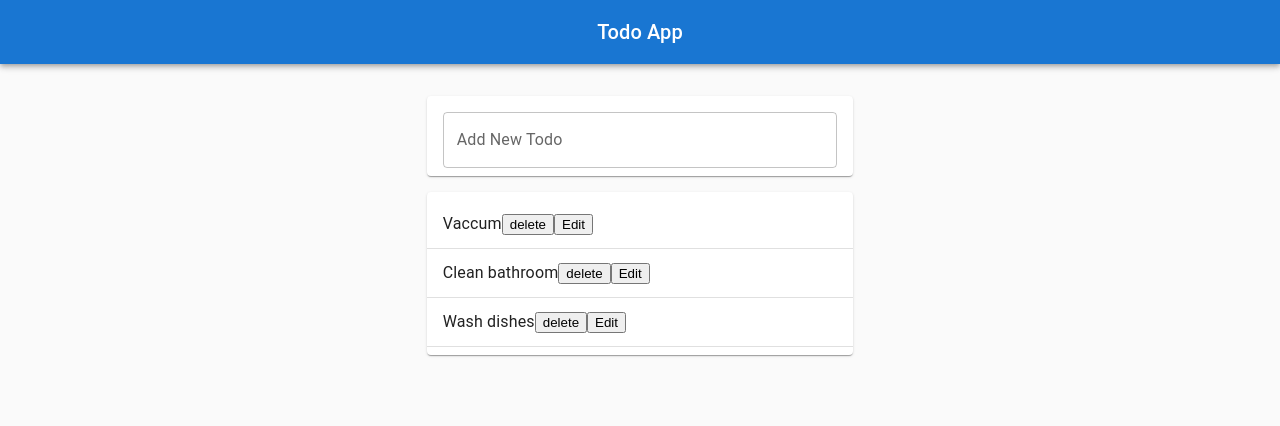
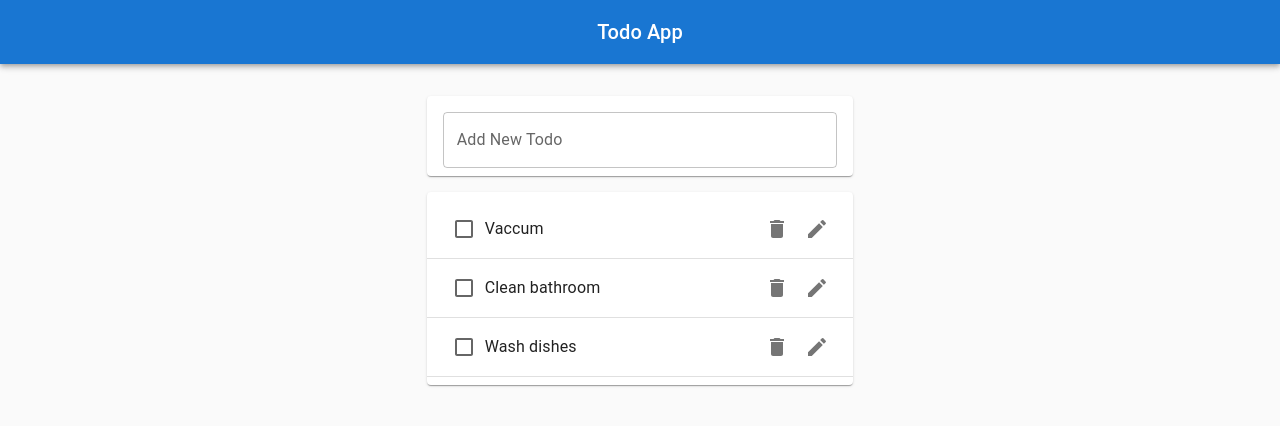
Before and after one commit to camille-celine/Todo-project, a React (Create React App) app: page / in a window 1280 px wide. Shown: the top 426 px of the page. Built offline with nearby package versions, Linux system fonts and the light colour scheme.

Commit message:
delete functionnality and add icon buttons

```diff
--- a/package.json
+++ b/package.json
@@ -5,6 +5,7 @@
   "dependencies": {
     "@emotion/react": "^11.7.1",
     "@emotion/styled": "^11.6.0",
+    "@mui/icons-material": "^5.4.1",
     "@mui/material": "^5.4.1",
     "@testing-library/jest-dom": "^5.16.2",
     "@testing-library/react": "^12.1.2",
@@ -12,6 +13,7 @@
     "react": "^17.0.2",
     "react-dom": "^17.0.2",
     "react-scripts": "5.0.0",
+    "uuid": "^8.3.2",
     "web-vitals": "^2.1.4"
   },
   "scripts": {
--- a/src/Todo.js
+++ b/src/Todo.js
@@ -1,11 +1,19 @@
 import React from 'react';
 import useToggleState from "./hooks/useToggleState";
 import EditTodoForm from "./EditTodoForm";
+import ListItem from '@mui/material/ListItem';
+import ListItemText from '@mui/material/ListItemText';
+import ListItemSecondaryAction from '@mui/material/ListItemSecondaryAction';
+import Checkbox from '@mui/material/Checkbox';
+import IconButton from '@mui/material/IconButton';
+import DeleteIcon from '@mui/icons-material/Delete';
+import EditIcon from '@mui/icons-material/Edit';
 
 function Todo({task, id, completed, removeTodo, editTodo}) {
   const [isEditing, toggle] = useToggleState(false);
   return (
     <div>
+      <ListItem>
         { isEditing ?
           (<EditTodoForm
             id={id}
@@ -17,12 +25,20 @@ function Todo({task, id, completed, removeTodo, editTodo}) {
 
           (
           <>{/* Todo: id, task, completed */}
-          {task}
-          <button onClick={() => removeTodo(id)}>delete</button>
-          <button onClick={toggle}>Edit</button>
+            <Checkbox/>
+            <ListItemText>{task}</ListItemText>
+            <ListItemSecondaryAction>
+              <IconButton onClick={() => removeTodo(id)}>
+                <DeleteIcon />
+              </IconButton>
+              <IconButton onClick={toggle}>
+                <EditIcon />
+              </IconButton>
+            </ListItemSecondaryAction>
           </>
         )
         }
+      </ListItem>
     </div>
   )
 }
--- a/src/TodoApp.js
+++ b/src/TodoApp.js
@@ -7,6 +7,7 @@ import { AppBar } from '@mui/material';
 import { Toolbar } from '@mui/material';
 import Grid from '@mui/material/Grid';
 import Box from '@mui/material/Box';
+import { v4 as uuidv4 } from 'uuid';
 
 // Control the state of all the todos
 
@@ -14,11 +15,11 @@ function TodoApp() {
   const initialTodos = [
     {id: 1, task: "Vaccum", completed: false },
     {id: 2, task: "Clean bathroom", completed: true },
-    {id: 1, task: "Wash dishes", completed: false }
+    {id: 3, task: "Wash dishes", completed: false }
   ]
   const [todos, setTodos] = useState(initialTodos);
   const addTodo = newTodoText => {
-    setTodos([...todos, {id: 4, task: newTodoText, completed: false}]);
+    setTodos([...todos, {id: uuidv4(), task: newTodoText, completed: false}]);
   };
   const removeTodo = todoId => {
     const updatedTodos = todos.filter(todo => todo.id !== todoId);
--- a/src/TodoList.js
+++ b/src/TodoList.js
@@ -2,8 +2,6 @@ import React from "react";
 import Todo from "./Todo";
 import Paper from '@mui/material/Paper';
 import List from '@mui/material/List';
-import ListItem from '@mui/material/ListItem';
-import ListItemText from '@mui/material/ListItemText';
 import Divider from '@mui/material/Divider';
 
 function TodoList(props) {
@@ -12,8 +10,6 @@ function TodoList(props) {
       <List>
         {props.todos.map(todo => (
           <>
-            <ListItem>
-              <ListItemText>
             <Todo
               task={todo.task}
               id={todo.id}
@@ -22,8 +18,6 @@ function TodoList(props) {
               removeTodo={props.removeTodo}
               editTodo={props.editTodo}
             />
-              </ListItemText>
-            </ListItem>
             <Divider/>
           </>
         ))}
```
Also changed, not shown: 1 other file (tests, documents, lock files or other folders). Lines whose indentation alone changed are shown as unchanged.
